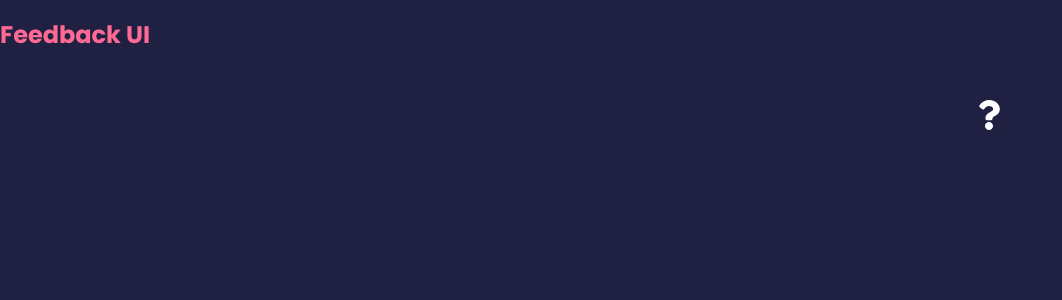
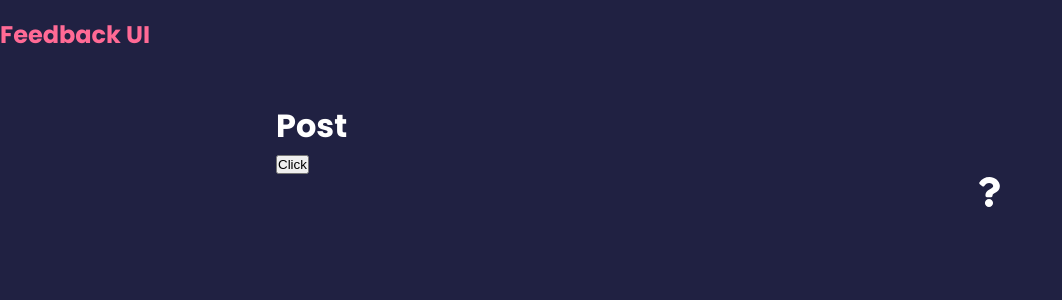
Before and after one commit to russellw999/2022-react-front-to-back, a React (Create React App) app in the folder feedback-app-main/: page /post in a window 1280 px wide. Before the commit this address had no page. Shown: the top 300 px of the page, without its empty margins (0-1062 px from the left). Built offline with nearby package versions, Linux system fonts and the light colour scheme.

Commit message:
ch05 Navigate and Nested Routes complete

```diff
--- a/feedback-app-main/src/App.jsx
+++ b/feedback-app-main/src/App.jsx
@@ -51,7 +51,7 @@
               }
             ></Route>
             <Route path="/about" element={<AboutPage />} />
-            <Route path="/post/:id/:name" element={<Post />} />
+            <Route path="/post/*" element={<Post />} />
           </Routes>
           <AboutIconLink />
         </div>
--- a/feedback-app-main/src/components/Post.jsx
+++ b/feedback-app-main/src/components/Post.jsx
@@ -1,12 +1,28 @@
-import { useParams } from 'react-router-dom';
+import { Navigate, useNavigate, Routes, Route } from 'react-router-dom';
 
 // to demonstrate useParams
 const Post = () => {
-  const params = useParams();
+  const status = 200;
+
+  const navigate = useNavigate();
+
+  const onClick = () => {
+    console.log('hello onClick');
+    navigate('/about');
+  };
+
+  // example of going to a NotFound page ... which we dont have
+  if (status === 400) {
+    return <Navigate to="/notfound" />;
+  }
+
   return (
     <div>
-      <h1>Post {params.id}</h1>
-      <p>Name: {params.name}</p>
+      <h1>Post </h1>
+      <button onClick={onClick}>Click</button>
+      <Routes>
+        <Route path="/show" element={<h1>Hello show</h1>} />
+      </Routes>
     </div>
   );
 };
```
